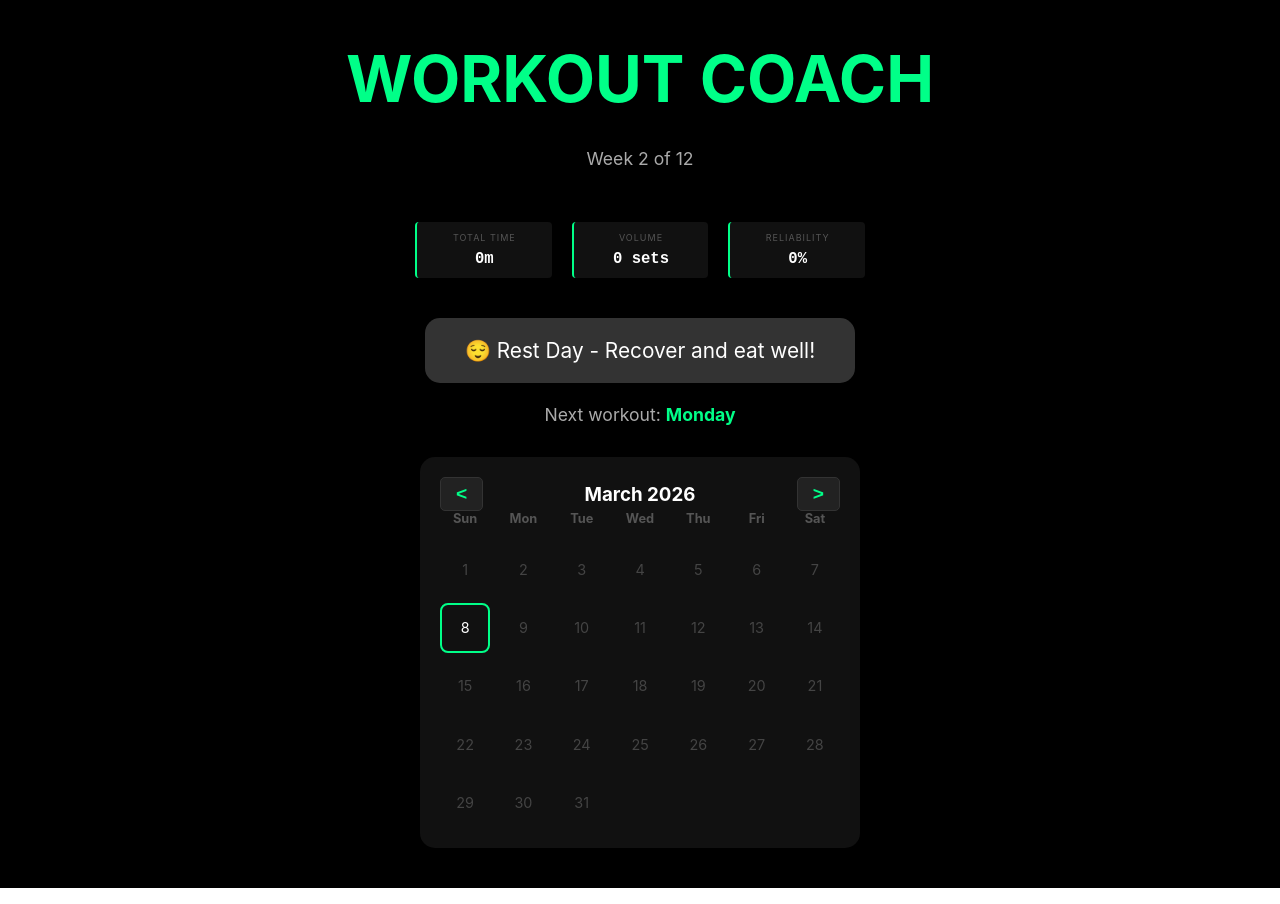
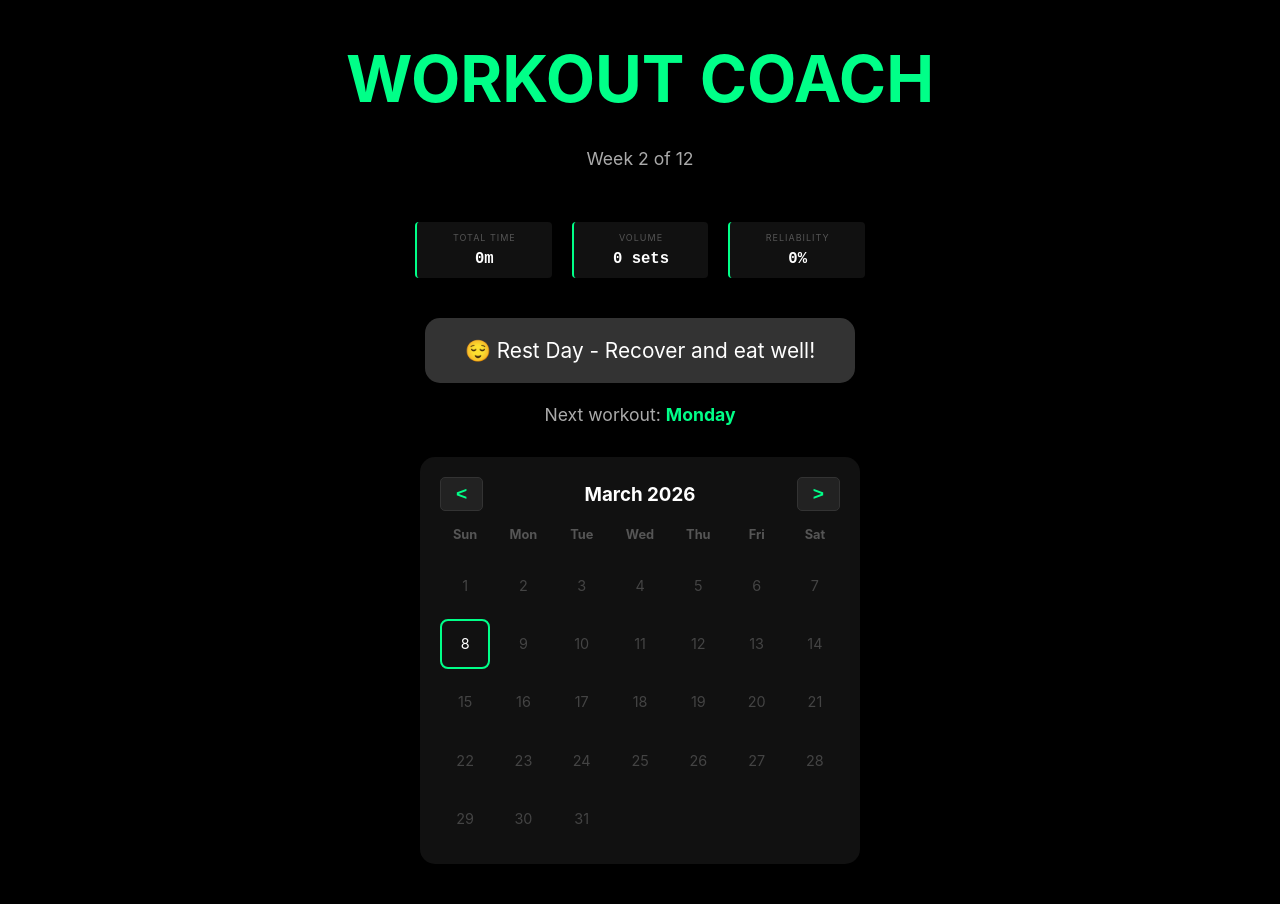
Before and after one commit to samiulmuztaba/Personal-workout-coach, a React (Vite) app in the folder workout-app/: page / in a window 1280 px wide. Built offline with nearby package versions, Linux system fonts and the light colour scheme.

Commit message:
(style) - add marginTop to calendarGrid

```diff
--- a/workout-app/src/App.jsx
+++ b/workout-app/src/App.jsx
@@ -1226,6 +1226,7 @@ const styles = {
     gridTemplateColumns: "repeat(7, 1fr)",
     gap: "8px",
     textAlign: "center",
+    marginTop: '16px'
   },
   dayHeader: {
     color: "#555",
```
